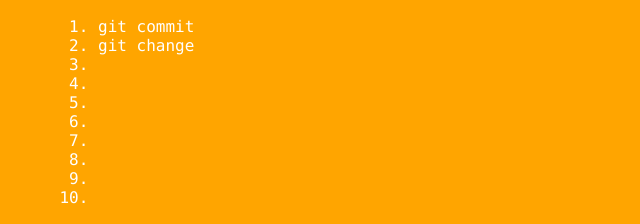
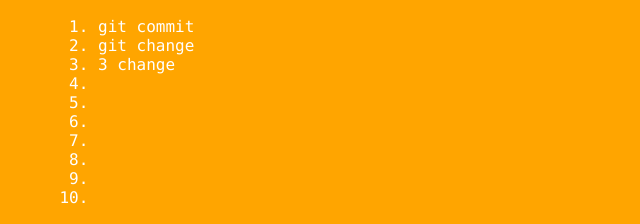
Before and after one commit to alonestargo/git_learning, a plain HTML site: page index.html in a window 1280 px wide. Both pictures are taken after a click on the element "Basic Commands". Shown: the part 324-548 px from the top of the page, 0-640 px from the left. Drawn offline with Linux system fonts and the light colour scheme.

Commit message:
add 3 change

```diff
--- a/index.html
+++ b/index.html
@@ -31,7 +31,7 @@
                 <ol>
                     <li>git commit</li>
                     <li>git change</li>
-                    <li></li>
+                    <li>3 change</li>
                     <li></li>
                     <li></li>
                     <li></li>
```
